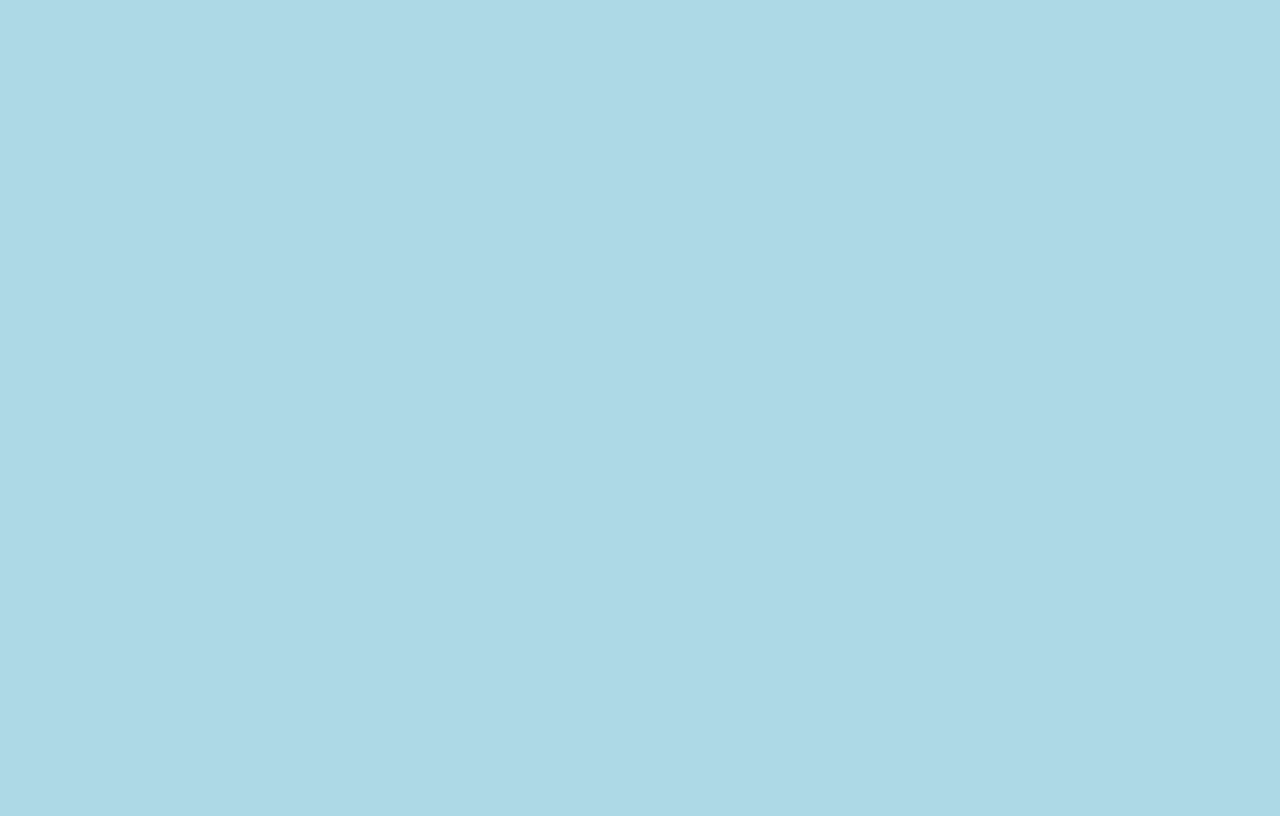
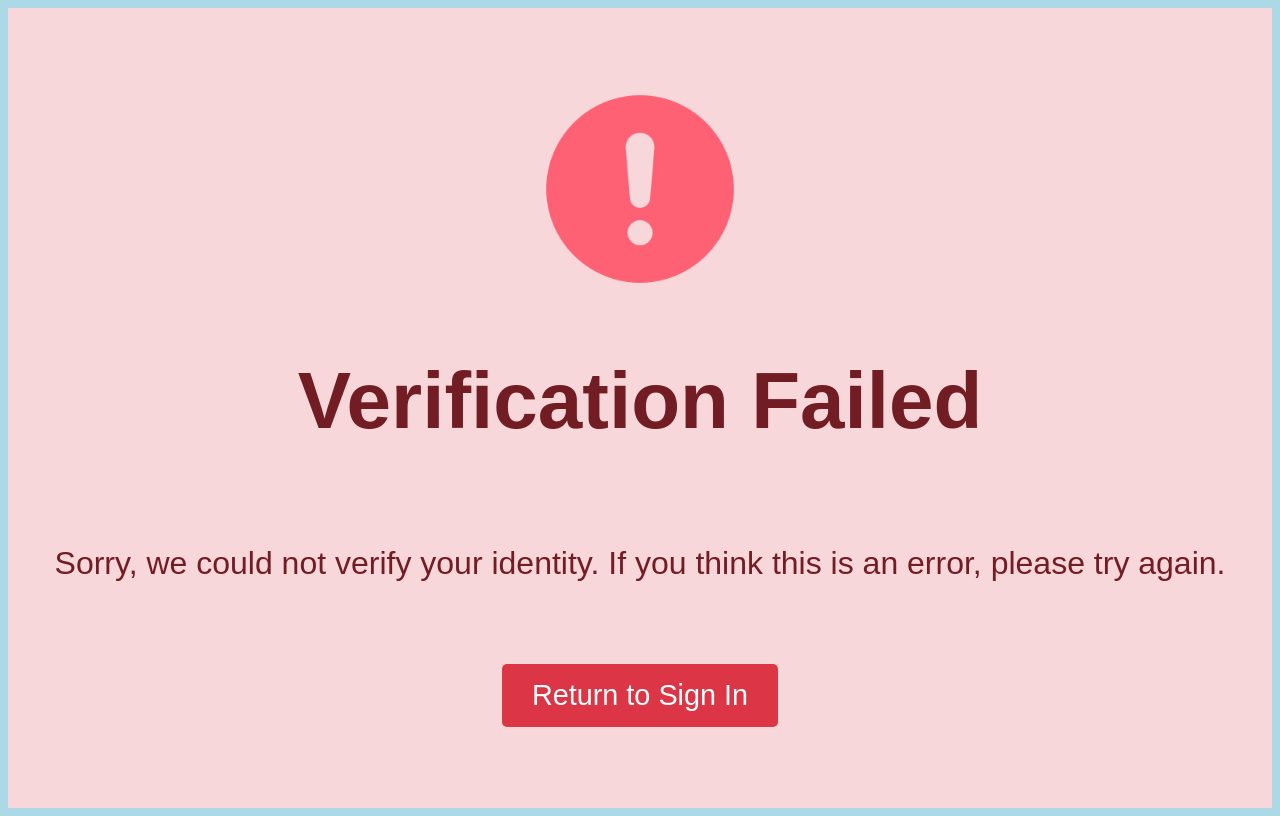
Before and after one commit to ElyasBelkhir/VocalVault, a React (Vite) app in the folder frontend/: page /failedverification in a window 1280 px wide. Before the commit this address had no page. Built offline with nearby package versions, Linux system fonts and the light colour scheme.

Commit message:
Add failed verification page

```diff
--- a/frontend/src/App.jsx
+++ b/frontend/src/App.jsx
@@ -9,6 +9,7 @@ import RecordAudioSignUp from "./Components/RecordAudioSignUp.jsx";
 import RecordAudioSignIn from "./Components/RecordAudioSignIn.jsx";
 import ForgotPassword from "./Components/ForgotPassword.jsx";
 import Dashboard from './Components/Dashboard.jsx';
+import FailedVerification from "./Components/FailedVerification.jsx";
 
 const firebaseConfig = {
   apiKey: "AIzaSyBPFPRCkDm0lbeLQOvym-bp0K9pI8JJI5Y",
@@ -38,6 +39,7 @@ function App() {
             <Route path="/recordsignin" element={<RecordAudioSignIn />} />
             <Route path="/recordsignup" element={<RecordAudioSignUp />} />
             <Route path="/forgotpassword" element={<ForgotPassword />} />
+            <Route path="/failedverification" element={<FailedVerification/>} />
           </Routes>
         </div>
       </BrowserRouter>
--- /dev/null
+++ b/frontend/src/Assets/FailedVerification.css
@@ -0,0 +1,38 @@
+.verification-failure {
+    display: flex;
+    flex-direction: column;
+    align-items: center;
+    justify-content: center;
+    min-height: 100vh;
+    width: 100vw;
+    background-color: #f8d7da;
+    color: #721c24;
+    font-family: Arial, sans-serif;
+    margin: 0;
+    padding: 0;
+    text-align: center;
+}
+
+.verification-failure h2 {
+    font-size: 5em;
+}
+
+.verification-failure p {
+    font-size: 2em;
+}
+
+.verification-failure .btn {
+    padding: 15px 30px;
+    font-size: 1.8em;
+    border-radius: 5px;
+    border: none;
+    cursor: pointer;
+    color: white;
+    background-color: #dc3545;
+    transition: background-color 0.3s ease;
+    margin-top: 50px;
+}
+
+.verification-failure .btn:hover {
+    background-color: #c82333;
+}
--- a/frontend/src/Components/AudioRecorder.jsx
+++ b/frontend/src/Components/AudioRecorder.jsx
@@ -69,7 +69,7 @@ const AudioRecorder = ({ userEmail, isSignUp }) => {
           if (response.data.verificationSuccess) {
             navigate('/dashboard');
           } else {
-            alert('Speaker verification failed.');
+            navigate('/failedverification');
       }
       } else {
         alert('Audio uploaded to Firebase Storage!');
--- /dev/null
+++ b/frontend/src/Components/FailedVerification.jsx
@@ -0,0 +1,25 @@
+import React from 'react';
+import { useNavigate } from 'react-router-dom';
+import '../Assets/FailedVerification.css';
+import warning from '../Images/warning.png'
+
+const FailedVerification = () => {
+    const navigate = useNavigate();
+
+    const handleGoBackToSignIn = () => {
+        navigate('/');
+    };
+
+    return (
+        <div className="verification-failure">
+            <img src={warning} height="200px" width="200px" alt="warning logo" />
+            <h2>Verification Failed</h2>
+            <p>Sorry, we could not verify your identity. If you think this is an error, please try again.</p>
+            <button onClick={handleGoBackToSignIn} className="btn">
+                Return to Sign In
+            </button>
+        </div>
+    );
+};
+
+export default FailedVerification;
```
Also changed, not shown: frontend/src/Images/warning.png (added).
